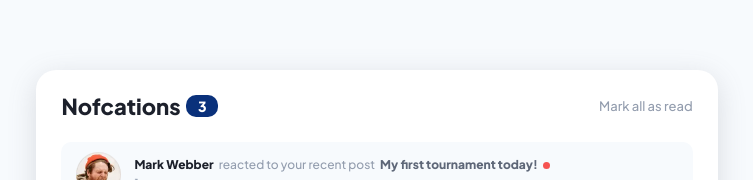
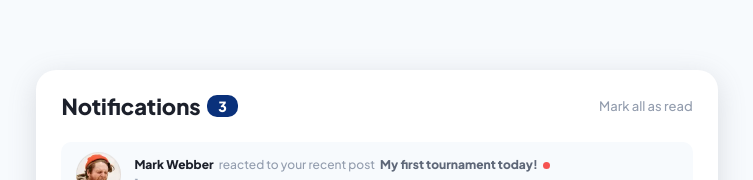
Before and after one commit to Ninunutsi/nofication-page-FM, a plain HTML site: page index.html in a window 1280 px wide. Shown: the top 180 px of the page, without its empty margins (263-1016 px from the left). Drawn offline with Linux system fonts and the light colour scheme.

Commit message:
spelling check

```diff
--- a/index.html
+++ b/index.html
@@ -18,7 +18,7 @@
         <div class="main-content">
             <div class="header">
                 <div class="nofications">
-                    <h1>Nofcations</h1>
+                    <h1>Notifications</h1>
                     <p class="nofication-number" id="nofication-number">3</p>
                 </div>
                 <p class="mark-all" id="mark-all">Mark all as read</p>
```
